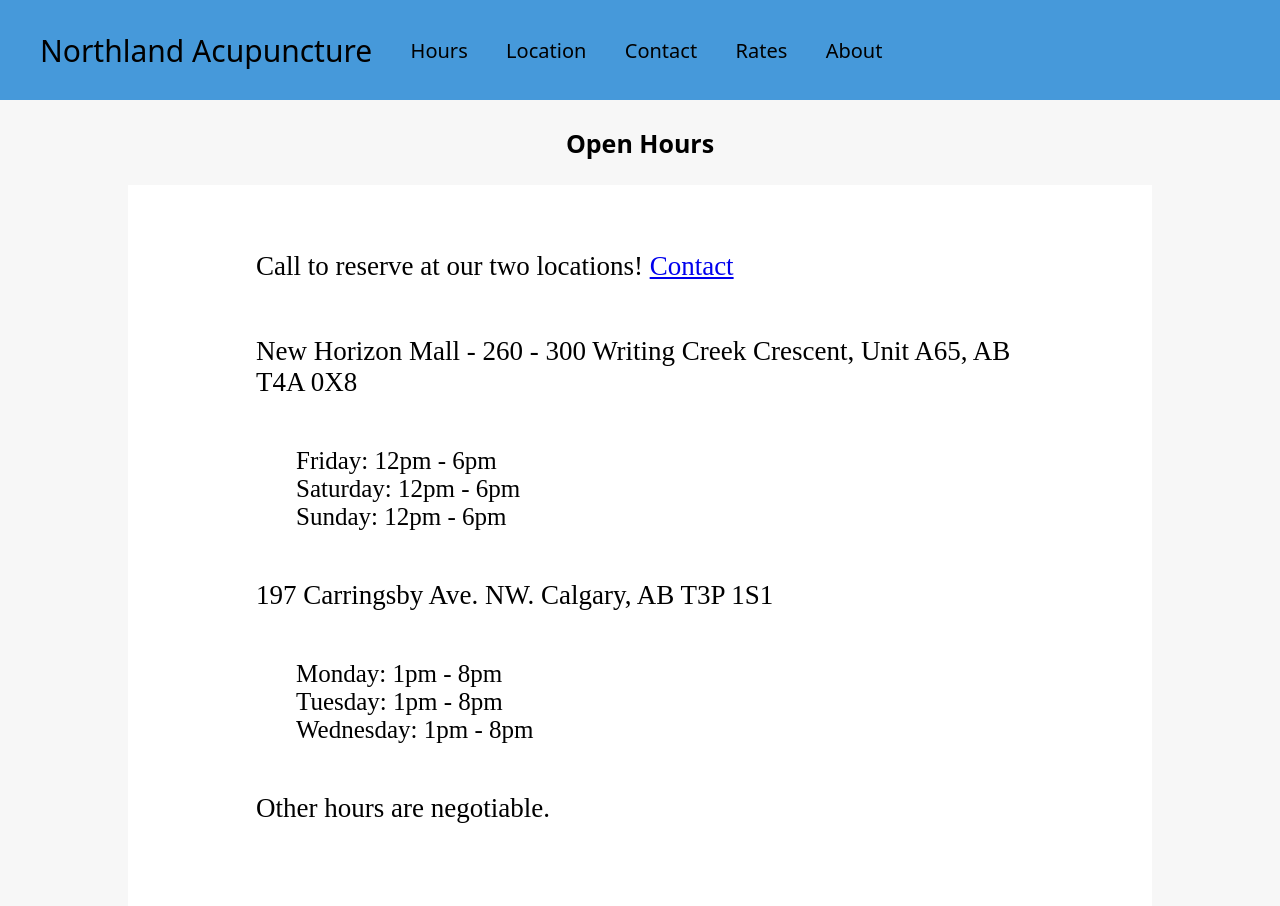
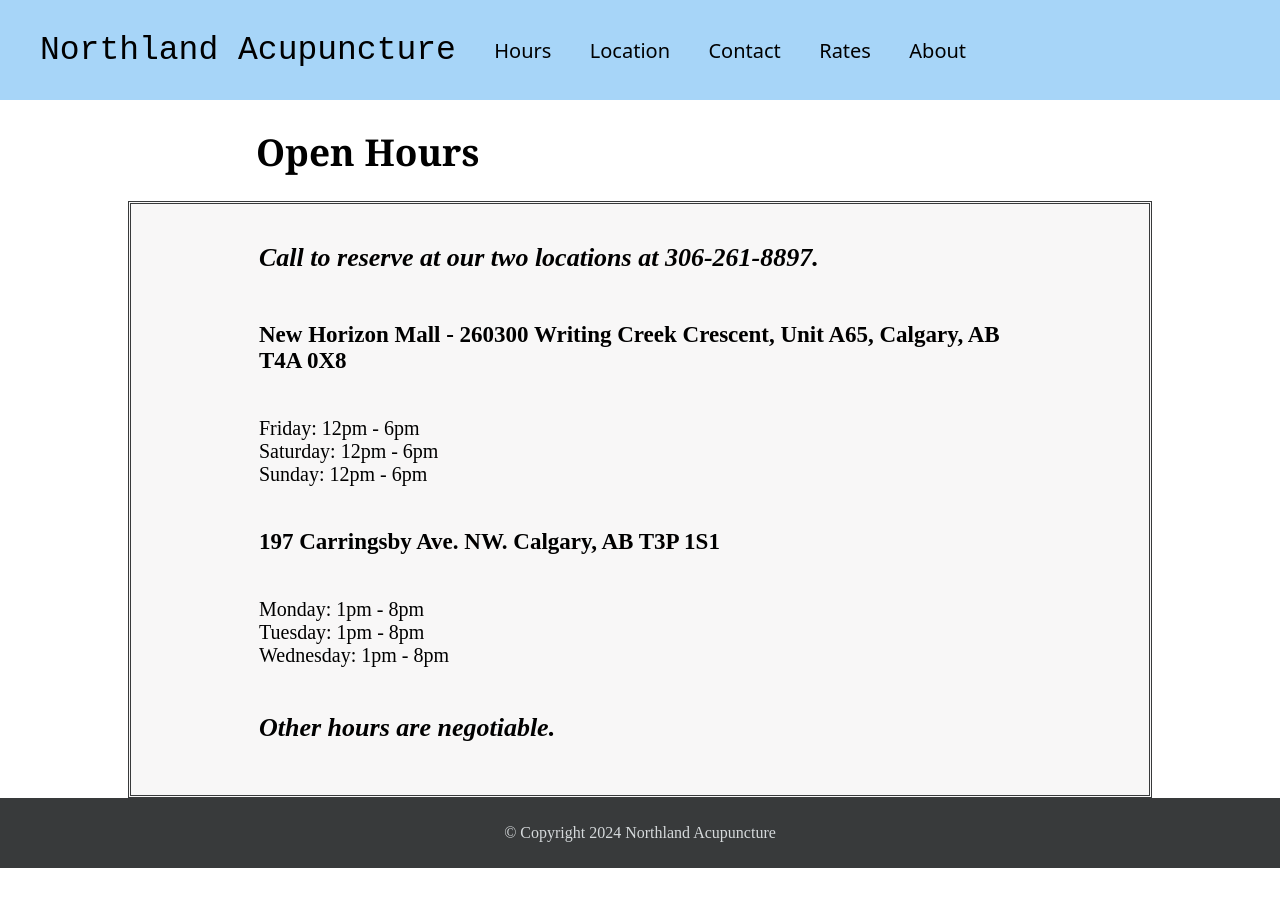
Before and after one commit to timologize/NorthlandAcuSite, a plain HTML site: page hours.html in a window 1280 px wide. After the commit the page ends 868 px from the top, so only its background shows below. Drawn offline with Linux system fonts and the light colour scheme.

Commit message:
changed major design details

```diff
--- a/hours.html
+++ b/hours.html
@@ -9,12 +9,12 @@
 <body>
     <div class="menu">
         <ul class="menulist">
-            <li class="left"><a href="/">Northland Acupuncture</a></li>
-            <li><a href="hours">Hours</a></li>
-            <li><a href="location">Location</a></li>
-            <li><a href="contact">Contact</a></li>
-            <li><a href="rates">Rates</a></li>
-            <li><a href="/">About</a></li>
+            <li class="left"><a href="index.html">Northland Acupuncture</a></li>
+            <li><a href="hours.html">Hours</a></li>
+            <li><a href="location.html">Location</a></li>
+            <li><a href="contact.html">Contact</a></li>
+            <li><a href="rates.html">Rates</a></li>
+            <li><a href="index.html">About</a></li>
         </ul>
     </div>
     <div class ="content">
@@ -22,11 +22,11 @@
             Open Hours
         </h1>
         <div class="info info-hours">
-            <p> Call to reserve at our two locations!
-                <a href="contact">Contact</a>
+            <p>
+                Call to reserve at our two locations at 306-261-8897.
             </p>
-            <p>
-                New Horizon Mall - 260 - 300 Writing Creek Crescent, Unit A65, AB T4A 0X8
+            <p class="location">
+                New Horizon Mall - 260300 Writing Creek Crescent, Unit A65, Calgary, AB T4A 0X8
             </p>
             <ul>
                 <li>
@@ -39,7 +39,7 @@
                     Sunday: 12pm - 6pm
                 </li>
             </ul>
-            <p>
+            <p class="location">
                 197 Carringsby Ave. NW. Calgary, AB T3P 1S1
             </p>
             <ul>
@@ -58,5 +58,10 @@
             </p>
         </div>
     </div>
+    <div class="footer">
+        <p>
+            © Copyright 2024 Northland Acupuncture
+        </p>
+    </div>
 </body>
 </html>
--- a/styles.css
+++ b/styles.css
@@ -1,12 +1,14 @@
 body {
-    margin: 0 !important;
-    padding: 0 !important;
-    background-color: #f7f7f7;
+    margin: 0 ;
+    padding: 0 ;
+    min-height: 100vh;
+    display: flex;
+    flex-direction: column;
 }
 
 .menu {
     height: 100px;
-    background-color: #4699da;
+    background-color: #a7d5f8;
     display: flex;
     align-items: center;
 }
@@ -37,8 +39,8 @@ body {
 }
 
 .menulist li.left a {
-    font-size: 30px;
-    font-family: system-ui, -apple-system, BlinkMacSystemFont, 'Segoe UI', Roboto, Oxygen, Ubuntu, Cantarell, 'Open Sans', 'Helvetica Neue', sans-serif;
+    font-size: 33px;
+    font-family: 'Courier New', Courier, monospace
 }
 
 
@@ -48,14 +50,16 @@ body {
 
 h1.title {
     margin-top: 2%;
-    text-align: center;
-    font-family: system-ui, -apple-system, BlinkMacSystemFont, 'Segoe UI', Roboto, Oxygen, Ubuntu, Cantarell, 'Open Sans', 'Helvetica Neue', sans-serif;
-    font-size: 25px
+    margin-left: 20%;
+    font-family: Georgia, serif;
+    font-size: 37px
 }
 
 div.info {
     display: flex;
     justify-content: center;
+    border-style: double;
+    border-color: #383a3b;
 }
 
 div.info img{
@@ -65,19 +69,38 @@ div.info img{
 div.info {
     margin-top: 2%;
     margin-inline: 10%;
-    background-color: white;
+    background-color: rgb(248, 247, 247);
     padding-top: 3%;
     padding-inline: 10%;
     font-size: 27px;
-    padding-bottom: 10%;
+    padding-bottom: 6%;
+}
+
+div.info p#Features {
+    font-weight: bold;
+    font-size: 30px;
 }
 
 div.info-hours {
+    margin-top: 1%;
     display: flex;
     flex-direction: column;
+    padding-top: 1%;
+    padding-bottom: 2%;
 }
 
-div.info-hours ul li{
+div.info-hours p {
+    font-weight: bold;
+    font-style: italic;
+    font-size: 26px;
+}
+
+div.info-hours p.location {
+    font-size: 23px;
+    font-style: normal;
+}
+
+div.info-hours ul {
     list-style-type: none;
     padding: 0;
     font-size: 25px;
@@ -91,6 +114,7 @@ div.info-location {
 div.info-contact {
     display: flex;
     flex-direction: column;
+    font-size: 23px;
 }
 
 div.info-rates {
@@ -104,11 +128,22 @@ div.info-rates ul {
 }
 
 div.info-rates ul li{
-    font-size: 30px;
+    font-size: 22px;
 }
 
 div.info ul {
-    font-size: 22px;
+    font-size: 20px;
+}
+
+div.footer {
+    display: flex;
+    align-items: center;
+    justify-content: center;
+    height: 70px;
+    background-color: #383a3b;
+    color: rgb(213, 217, 219);
+    margin-top: auto;
+    margin-bottom: 0;
 }
 
 @media only screen and (max-width: 1230px) {
```
Also changed, not shown: contact.html (+12 -9 lines), index.html (+12 -7 lines), location.html (+11 -8 lines), rates.html (+11 -6 lines), assets/green-background.png (added), assets/white-background.jpg (added), 1 other file.
